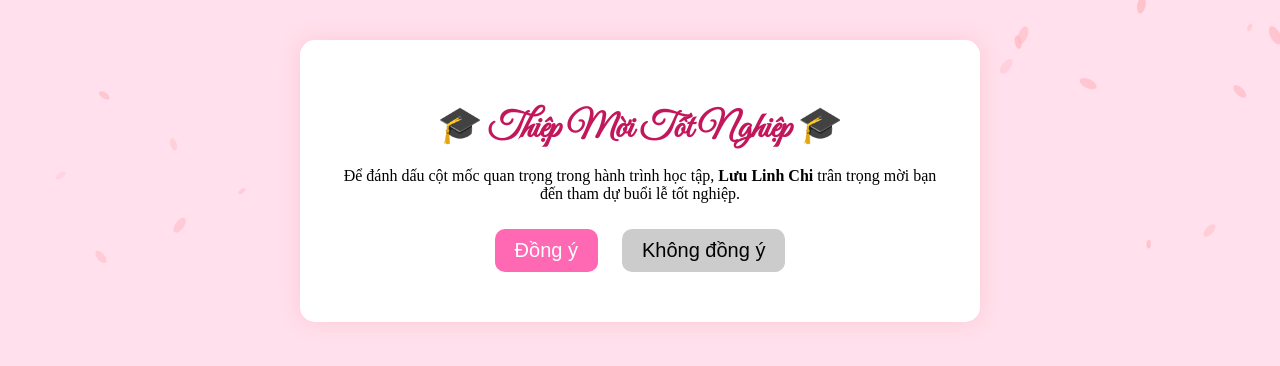
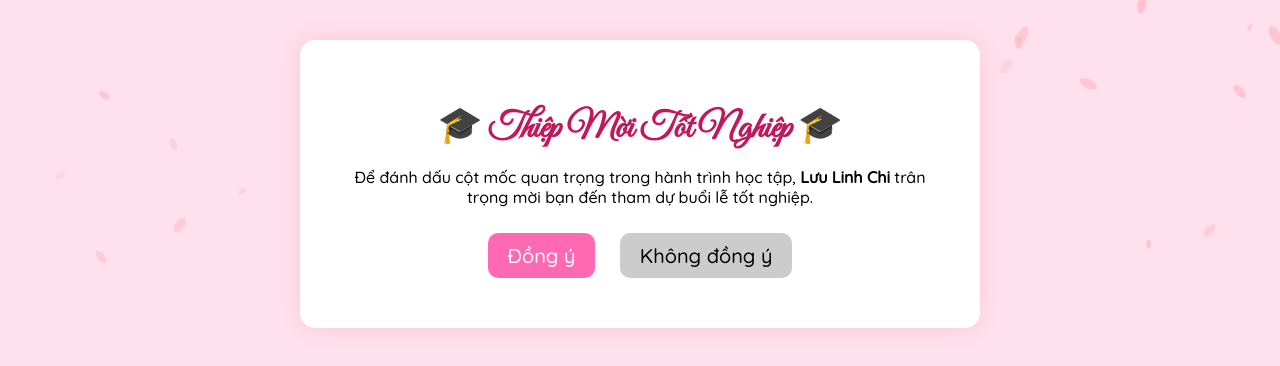
Before and after one commit to llc240903/luulinhchi-graduation-card, a plain HTML site: page index.html in a window 1280 px wide. Both pictures are taken after a click on the picture 640 px from the left and 360 px from the top of the page. Drawn offline with Linux system fonts and the light colour scheme.

Commit message:
Update index.html

```diff
--- a/index.html
+++ b/index.html
@@ -3,12 +3,12 @@
 <head>
   <meta charset="UTF-8">
   <title>Hẹ Hẹ :></title>
-  <link href="https://fonts.googleapis.com/css2?family=Great+Vibes&display=swap" rel="stylesheet">
+  <link href="https://fonts.googleapis.com/css2?family=Great+Vibes&family=Quicksand:wght@500&display=swap" rel="stylesheet">
   <style>
     body {
-      font-family: 'Times New Roman', serif;
+      font-family: 'Quicksand', sans-serif;
       text-align: center;
-      background-color: #ffe0ec; /* Nền hồng */
+      background-color: #ffe0ec;
       overflow: hidden;
       margin: 0;
       position: relative;
@@ -67,6 +67,7 @@
       cursor: pointer;
       border: none;
       border-radius: 10px;
+      font-family: inherit;
     }
 
     .yes {
@@ -116,7 +117,12 @@
   <!-- Nội dung thiệp -->
   <div class="card" id="card">
     <h1>🎓 Thiệp Mời Tốt Nghiệp 🎓</h1>
-    <p>Để đánh dấu cột mốc quan trọng trong hành trình học tập, <strong>Lưu Linh Chi</strong> trân trọng mời bạn đến tham dự buổi lễ tốt nghiệp.</p>
+
+    <!-- Đoạn mời sẽ ẩn khi nhấn Đồng ý -->
+    <p id="introText">
+      Để đánh dấu cột mốc quan trọng trong hành trình học tập, <strong>Lưu Linh Chi</strong> trân trọng mời bạn đến tham dự buổi lễ tốt nghiệp.
+    </p>
+
     <button class="btn yes" onclick="showInfo()">Đồng ý</button>
     <button id="noBtn" class="btn no" onclick="moveNo()">Không đồng ý</button>
 
@@ -128,7 +134,7 @@
   </div>
 
   <script>
-    // Hiệu ứng cánh hoa rơi (nhỏ lại)
+    // Hiệu ứng cánh hoa rơi
     const canvas = document.getElementById('petalCanvas');
     const ctx = canvas.getContext('2d');
     canvas.width = window.innerWidth;
@@ -145,7 +151,7 @@
       reset() {
         this.x = Math.random() * canvas.width;
         this.y = Math.random() * -canvas.height;
-        this.size = Math.random() * 6 + 4; // Kích thước nhỏ hơn
+        this.size = Math.random() * 6 + 4;
         this.speedX = Math.random() * 0.5 - 0.25;
         this.speedY = Math.random() * 1 + 0.3;
         this.rotation = Math.random() * 2 * Math.PI;
@@ -200,14 +206,16 @@
       document.getElementById('card').style.display = 'block';
     }
 
-    // Đồng ý / không đồng ý
-    let noCount = 0;
-
+    // Đồng ý
     function showInfo() {
       document.querySelector('.yes').classList.add('hidden');
       document.getElementById("noBtn").classList.add('hidden');
       document.getElementById("info").classList.remove("hidden");
+      document.getElementById("introText").classList.add("hidden");
     }
+
+    // Từ chối
+    let noCount = 0;
 
     function moveNo() {
       const noBtn = document.getElementById("noBtn");
```
